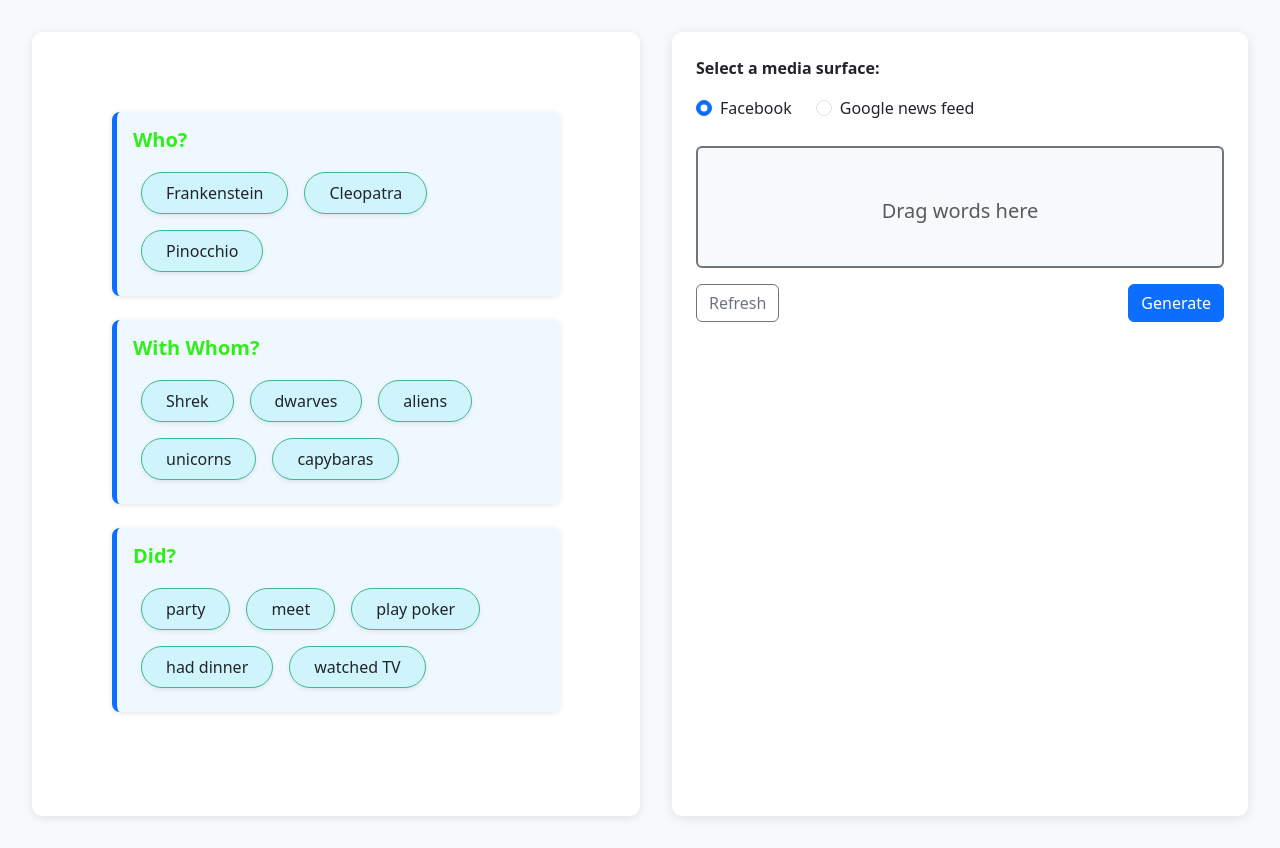
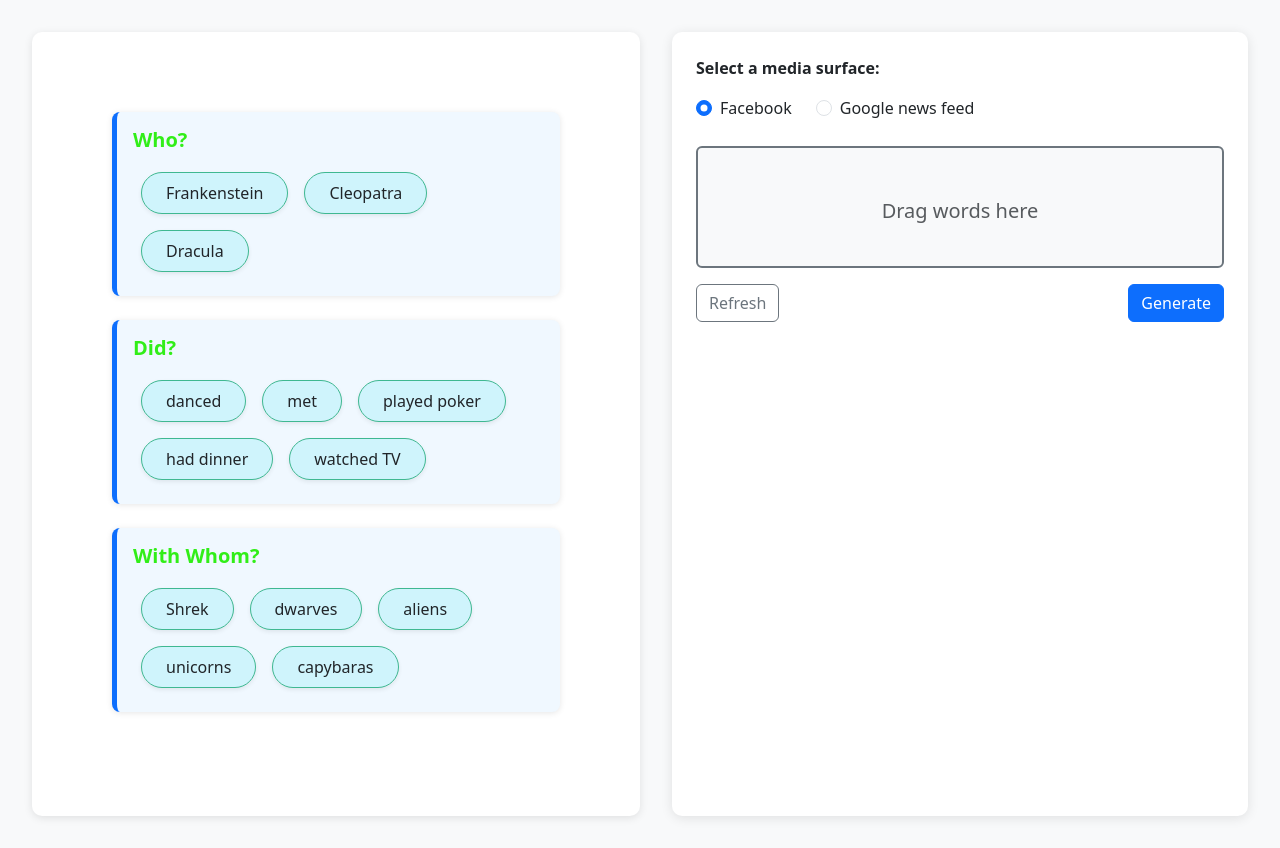
Before and after one commit to molnarimi0211/Media_detective_pet, a React (Vite) app in the folder frontend/: page /media in a window 1280 px wide. Built offline with nearby package versions, Linux system fonts and the light colour scheme.

Commit message:
Updated '/media' page
Updated logic so only 1 word can be selected from each category.
Now a whole sentence gets sent to the backend instead of an array of words.
Updated styling in css

```diff
--- a/frontend/src/Media.css
+++ b/frontend/src/Media.css
@@ -46,7 +46,6 @@
 }
 
 
-/* Drop Target - right side */
 .drop-target-wrapper {
   flex: 1;
   max-width: 50%;
@@ -59,7 +58,6 @@
   justify-content: flex-start;
 }
 
-/* Responsive layout */
 @media (max-width: 992px) {
   .media-container {
     flex-direction: column;
--- a/frontend/src/Media.jsx
+++ b/frontend/src/Media.jsx
@@ -27,9 +27,8 @@ const DraggableWord = ({ word, id, category, onDropIntoTarget }) => {
   return (
     <div
       ref={drag}
-      className={`bg-info-subtle rounded-pill px-4 py-2 m-2 shadow-sm d-inline-block cursor-grab ${
-        isDragging ? 'opacity-50' : ''
-      }`}
+      className={`bg-info-subtle rounded-pill px-4 py-2 m-2 shadow-sm d-inline-block cursor-grab ${isDragging ? 'opacity-50' : ''
+        }`}
       style={{ border: '1px solid rgb(63, 184, 145)' }}
     >
       {word}
@@ -49,9 +48,8 @@ const DropTargetArea = ({ droppedWords }) => {
   return (
     <div
       ref={drop}
-      className={`border border-dashed border-2 rounded p-4 d-flex flex-wrap min-vh-50 ${
-        isOver ? 'bg-primary-subtle border-primary' : 'bg-light border-secondary'
-      }`}
+      className={`border border-dashed border-2 rounded p-4 d-flex flex-wrap min-vh-50 ${isOver ? 'bg-primary-subtle border-primary' : 'bg-light border-secondary'
+        }`}
     >
       {droppedWords.length === 0 ? (
         <p className="text-muted fs-5 w-100 text-center mt-4">Drag words here</p>
@@ -73,27 +71,27 @@ const DropTargetArea = ({ droppedWords }) => {
 export default function Media() {
   const navigate = useNavigate();
 
-  // 🟩 Separate each category into its own state
+  //Separate each category into its own state
   const [whoWords, setWhoWords] = useState([
-    { id: '1', word: 'Frankenstein' },
-    { id: '2', word: 'Cleopatra' },
-    { id: '3', word: 'Pinocchio' },
+    { id: '0', word: 'Frankenstein', category: 'who' },
+    { id: '1', word: 'Cleopatra', category: 'who' },
+    { id: '2', word: 'Dracula', category: 'who' },
   ]);
 
   const [withWhomWords, setWithWhomWords] = useState([
-    { id: '6', word: 'Shrek' },
-    { id: '7', word: 'dwarves' },
-    { id: '8', word: 'aliens' },
-    { id: '9', word: 'unicorns' },
-    { id: '10', word: 'capybaras' },
+    { id: '3', word: 'Shrek', category: 'withWhom' },
+    { id: '4', word: 'dwarves', category: 'withWhom' },
+    { id: '5', word: 'aliens', category: 'withWhom' },
+    { id: '6', word: 'unicorns', category: 'withWhom' },
+    { id: '7', word: 'capybaras', category: 'withWhom' },
   ]);
 
   const [didWords, setDidWords] = useState([
-    { id: '11', word: 'party' },
-    { id: '12', word: 'meet' },
-    { id: '13', word: 'play poker' },
-    { id: '14', word: 'had dinner' },
-    { id: '15', word: 'watched TV' },
+    { id: '8', word: 'danced', category: 'did' },
+    { id: '9', word: 'met', category: 'did' },
+    { id: '10', word: 'played poker', category: 'did' },
+    { id: '11', word: 'had dinner', category: 'did' },
+    { id: '12', word: 'watched TV', category: 'did' },
   ]);
 
   const [droppedWords, setDroppedWords] = useState([]);
@@ -117,20 +115,20 @@ export default function Media() {
 
     const wordToMove = sourceList.find((w) => w.id === wordId);
     if (wordToMove && !droppedWords.some((w) => w.id === wordId)) {
-      setDroppedWords((prev) => [...prev, wordToMove]);
+      setDroppedWords((prev) => [...prev, { ...wordToMove, category }]);
       sourceSetter((prev) => prev.filter((w) => w.id !== wordId));
     }
   };
 
-  // 🟨 Refresh only resets dropped words (doesn't merge categories)
+  //Refresh only resets dropped words (doesn't merge categories)
   const handleRefreshWords = () => {
     // restore each dropped word back to its category
     droppedWords.forEach((word) => {
-      if (whoWords.every((w) => w.id !== word.id) && ['1', '2', '3', '4', '5'].includes(word.id)) {
+      if (whoWords.every((w) => w.category === word.category)) {
         setWhoWords((prev) => [...prev, word]);
-      } else if (withWhomWords.every((w) => w.id !== word.id) && ['6', '7', '8', '9', '10'].includes(word.id)) {
+      } else if (withWhomWords.every((w) => w.category === word.category)) {
         setWithWhomWords((prev) => [...prev, word]);
-      } else if (didWords.every((w) => w.id !== word.id) && ['11', '12', '13', '14', '15'].includes(word.id)) {
+      } else if (didWords.every((w) => w.category === word.category)) {
         setDidWords((prev) => [...prev, word]);
       }
     });
@@ -143,6 +141,39 @@ export default function Media() {
       return;
     }
 
+
+    let whoCategory = '';
+    let didCategory = '';
+    let withCategory = '';
+
+    droppedWords.forEach((word) => {
+      if (word.category === 'who') {
+        whoCategory += `${word.word}, `;
+      } else if (word.category === 'did') {
+        didCategory += word.word;
+      } else if (word.category === 'withWhom') {
+        withCategory += `${word.word}, `;
+      }
+    });
+
+    const categories = droppedWords.reduce((acc, word) => {
+      acc[word.category] = (acc[word.category] || 0) + 1;
+      return acc;
+    }, {});
+
+    if (categories.who !== 1 || categories.did !== 1 || categories.withWhom !== 1) {
+      alert('Please select exactly one word from each category.');
+      return;
+    }
+
+    const sentence = `${whoCategory} ${didCategory} with ${withCategory}.`;
+    console.log('Generated sentence:', sentence);
+
+    if (!whoCategory || !didCategory || !withCategory) {
+      alert('Please ensure you have selected words from all categories.');
+      return;
+    }
+
     navigate('/generated');
 
     try {
@@ -150,17 +181,28 @@ export default function Media() {
         method: 'POST',
         headers: { 'Content-Type': 'application/json' },
         body: JSON.stringify({
-          words: droppedWords.map((w) => w.word),
+          sentence: sentence,
           media: selectedMedia,
         }),
       });
 
       const data = await response.json();
+
+      if (!response.ok) {
+        throw new Error(data.details || 'Unknown error');
+      }
+
       localStorage.setItem('generatedImage', data.imageBase64);
+      navigate('/generated');
     } catch (err) {
-      console.error('Failed to generate:', err);
+      console.error('Failed to generate:', err.message);
       localStorage.removeItem('generatedImage');
-      alert("Couldn't generate image");
+
+      if (err.message.includes('safety system')) {
+        alert("Your prompt was rejected by OpenAI's safety system. Try rephrasing.");
+      } else {
+        alert("Couldn't generate image. Please try again.");
+      }
     }
   };
 
@@ -182,6 +224,19 @@ export default function Media() {
           </div>
 
           <div className="word-row">
+            <h5>Did?</h5>
+            {didWords.map((word) => (
+              <DraggableWord
+                key={word.id}
+                id={word.id}
+                word={word.word}
+                category="did"
+                onDropIntoTarget={handleDropIntoTarget}
+              />
+            ))}
+          </div>
+
+          <div className="word-row">
             <h5>With Whom?</h5>
             {withWhomWords.map((word) => (
               <DraggableWord
@@ -194,18 +249,7 @@ export default function Media() {
             ))}
           </div>
 
-          <div className="word-row">
-            <h5>Did?</h5>
-            {didWords.map((word) => (
-              <DraggableWord
-                key={word.id}
-                id={word.id}
-                word={word.word}
-                category="did"
-                onDropIntoTarget={handleDropIntoTarget}
-              />
-            ))}
-          </div>
+
         </div>
 
         <div className="drop-target-wrapper">
```
